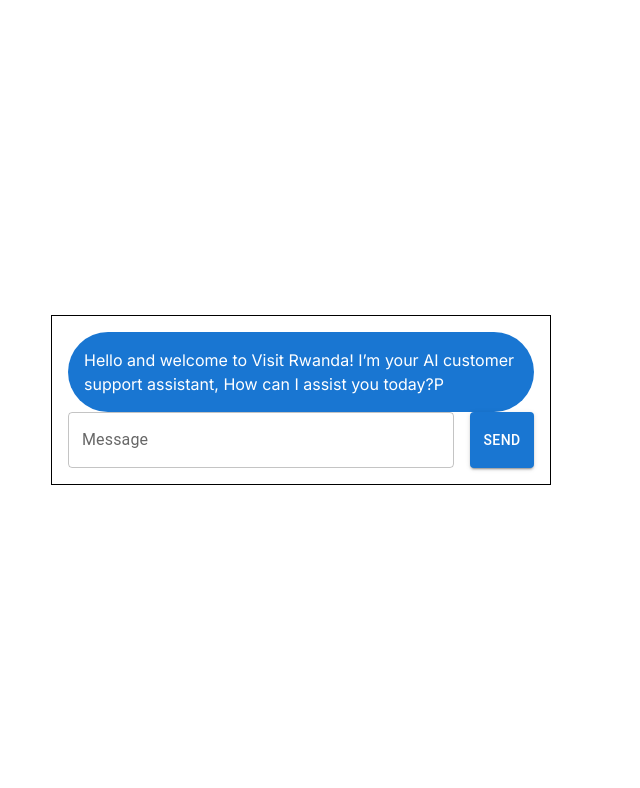
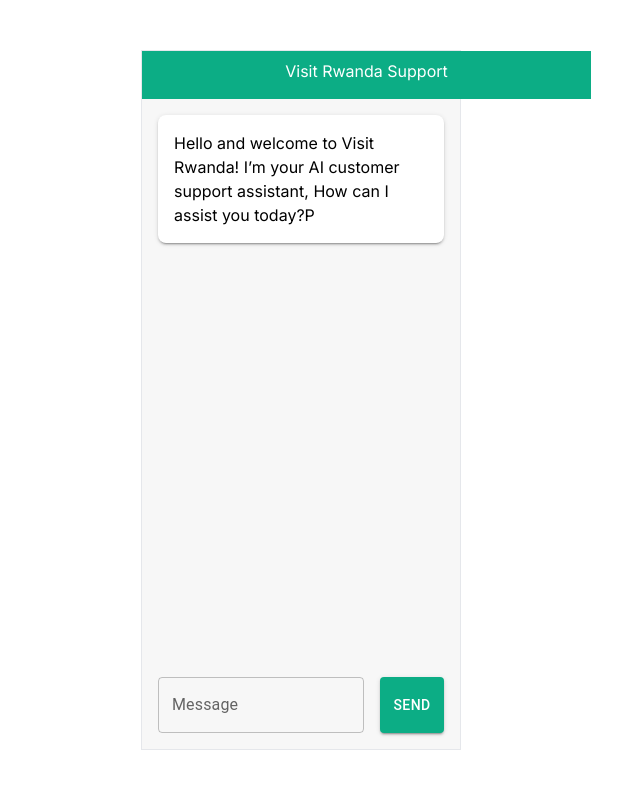
Before and after one commit to dadou714/CustomerAI_Support, a Next.js app: page / in a window 1280 px wide. Shown: the top 788 px of the page, without its empty margins (339-979 px from the left). Built offline with nearby package versions, Linux system fonts and the light colour scheme.

Commit message:
feat: custom styles

```diff
--- a/src/app/api/chat/route.ts
+++ b/src/app/api/chat/route.ts
@@ -42,10 +42,30 @@
       { role: "system", content: systemPrompts }, ...data
     ],
     model: "gpt-4o-mini",
+    stream: true,
+
   });
+  const stream = new ReadableStream({
+    async start(controller){
+        const encoder = new TextEncoder();
+        try {
+            for await (const chunk of completion) {
+                const content = chunk.choices[0]?.delta?.content
+                if(content) {
+                    const text = encoder.encode(content);
+                    controller.enqueue(text)
+                }
+            }
+        }catch(err) {
+            controller.error(err);
+        } finally{
+            controller.close()
+        }
+    }
+  })
 
-  console.log();
-  return NextResponse.json({ message:completion.choices[0].message.content},
-    {status: 200}
-  );
+//   console.log();
+//   return NextResponse.json({ message:completion.choices[0].message.content},
+//     {status: 200}
+//   );
 }
--- a/src/app/page.tsx
+++ b/src/app/page.tsx
@@ -9,43 +9,61 @@
 
   const sendMessage = async () => {
     setMessage('')
-    setMessages((messages) => [...messages, {role: 'user', content: message}])
-    const response = await fetch("/api/chat",{
+    setMessages((messages) => [...messages, {role: 'user', content: message},
+      {role:'assistant', content: ''}])
+    const response = fetch("/api/chat",{
       method: 'POST',
       headers: {
         'Content-Type': 'application/json',
       },
       body: JSON.stringify([...messages, {role: 'user', content: message}]),
+    }).then(async(res) => {
+      const reader = res.body?.getReader()
+      const decoder = new TextDecoder()
+      let result = ''
+      return reader?.read().then(function processText({done, value}):any{
+        if(done) {
+          return result
+        }
+        const text = decoder.decode(value || new Uint8Array(), {stream: true})
+        setMessages((messages: any) => {
+          let lastMessage = messages[messages.length - 1]
+          let otherMessages = messages.slice(0, messages.length - 1)
+          return [
+            ...otherMessages,
+            {...lastMessage, content: lastMessage.content + text}]
+        })
+        return reader.read().then(processText)
+      })
     })
-    const data = await response.json()
-    setMessages((messages) => [...messages, {role:'assistant', content: data.message}])
   }
+  return (
+    <>
 
-  return (
-    <Box
-    width="100vw"
-    height="100vh"
-    display="flex"
-    flexDirection="column"
-    justifyContent="center"
-    alignItems="center"
+    <div
+    className="w-svw h-screen flex flex-col justify-center items-center "
     >
-      <Stack direction={'column'} width="500px" maxHeight="700px" border="1px solid black" p={2}>
-        <Stack direction={'column'} spacing={2} flexGrow={1} overflow={'auto'} maxHeight="100%">
+      <div className="flex flex-col w-1/4 h-[700px] border border-spacing-x-4 border-spacing-y-12 bg-secondary" >
+      <div className="w-[449px] text-white text-center mx-auto p-2 h-12 bg-primary"> Visit Rwanda Support</div>
+        <Stack direction={'column'} spacing={4} p={2} flexGrow={1} overflow={'auto'} maxHeight="100%">
           {messages.map((message, index)=>(
             <Box key={index} display='flex' justifyContent={message.role === 'assistant'?'flex-start':'flex-end'}>
-              <Box bgcolor={message.role === 'assistant'?'primary.main':'secondary.main'} color="white" borderRadius={16} p={2}>
+              <Box bgcolor={message.role === 'assistant'?'white':'#0cad85'} color={message.role === 'assistant'?"black":"white"} borderRadius={2} p={2 } boxShadow={2}>
                 {message.content}
               </Box>
             </Box>
           ))}
         </Stack>
-        <Stack direction="row" spacing={2}>
+        <Stack direction="row" spacing={2} p={2}>
           <TextField label="Message" fullWidth value={message}
           onChange={(e) => setMessage(e.target.value)}/>
-          <Button variant="contained" onClick={sendMessage}>Send</Button>
+          <Button variant="contained" onClick={sendMessage} style={{
+            backgroundColor:"#0cad85"
+          }}>Send</Button>
         </Stack>
-      </Stack>
-    </Box>
+      </div>
+    </div>
+    </>
+
   );
 }
--- a/tailwind.config.ts
+++ b/tailwind.config.ts
@@ -13,6 +13,10 @@
         "gradient-conic":
           "conic-gradient(from 180deg at 50% 50%, var(--tw-gradient-stops))",
       },
+      colors:{
+        "primary":"#0cad85",
+        "secondary": "#f7f7f7",
+      }
     },
   },
   plugins: [],
```
